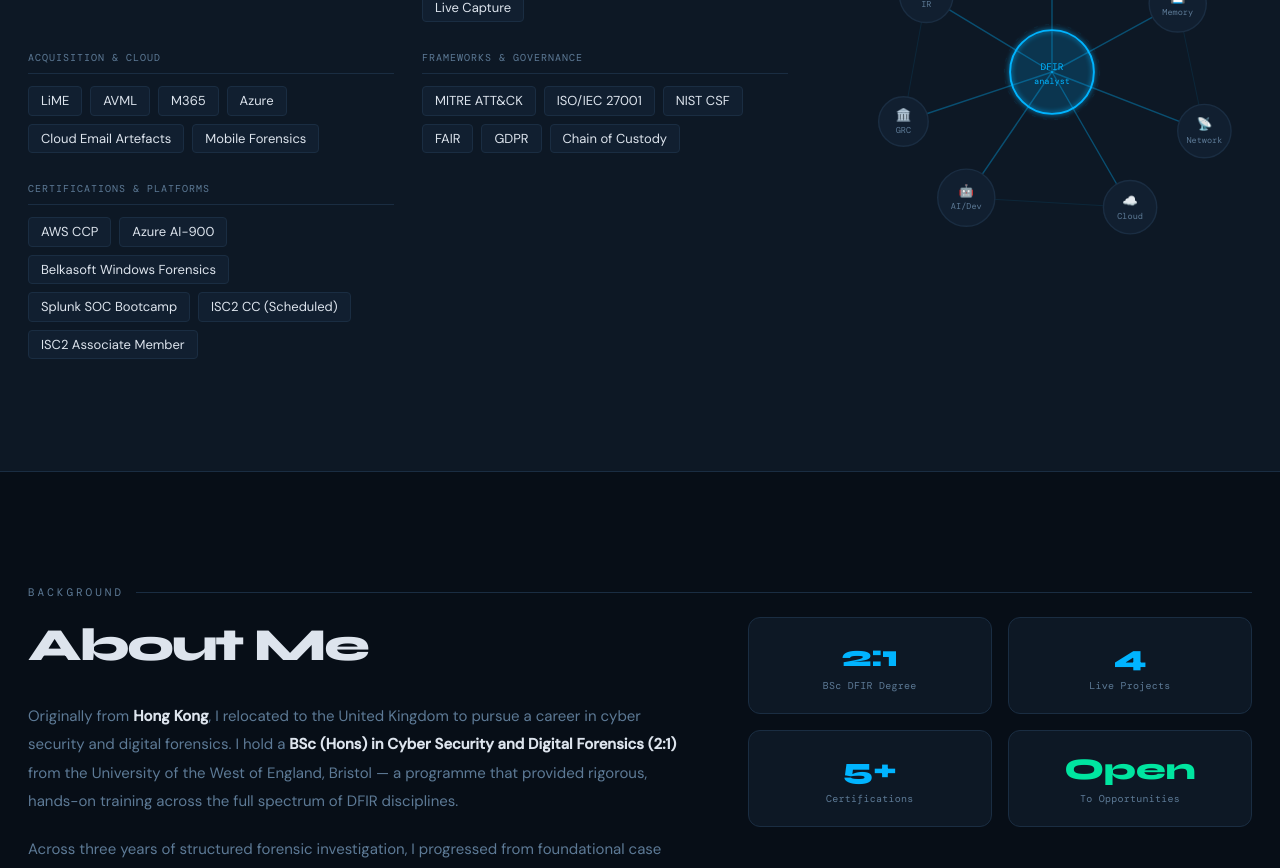
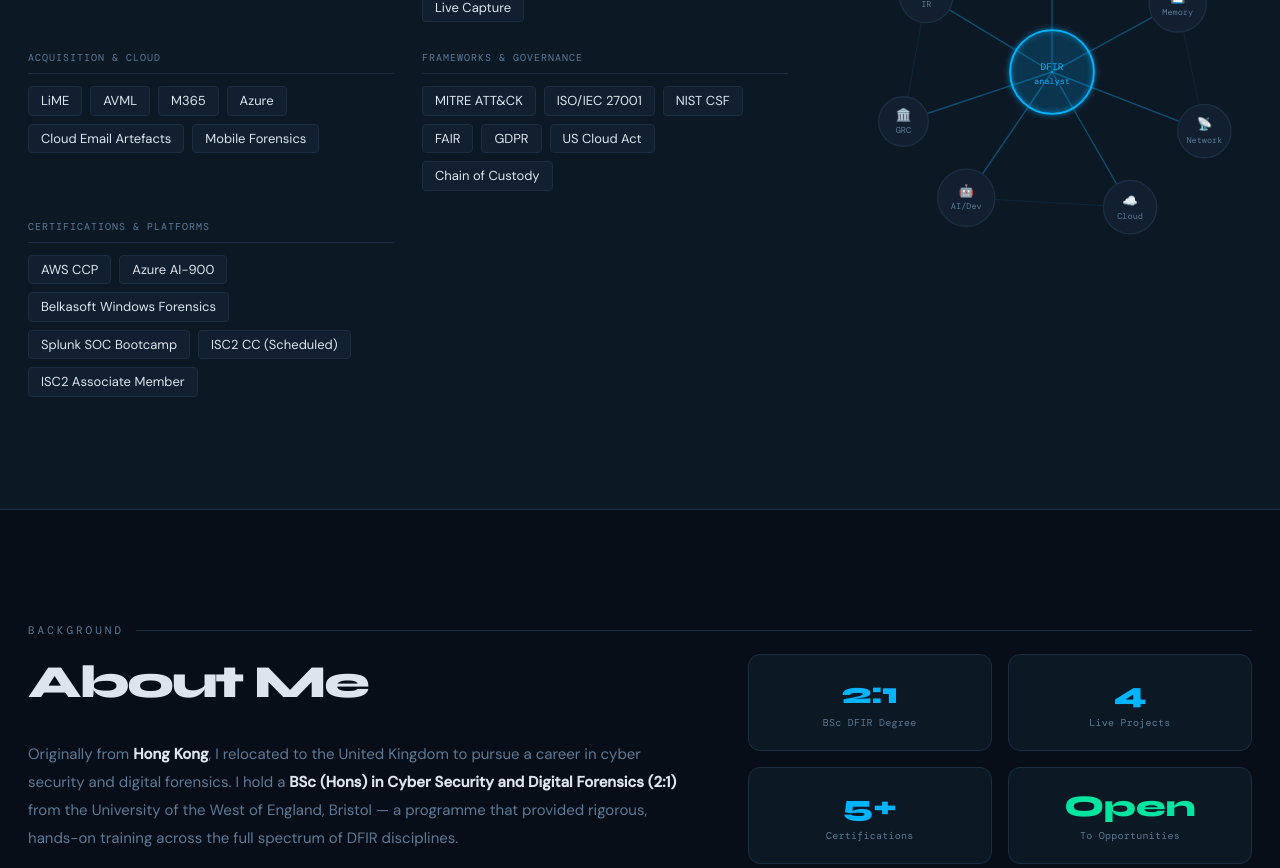
Before and after one commit to Redick2019/Redick2019.github.io, a React (Vite) app: page / in a window 1280 px wide. Shown: the part 3340-4208 px from the top of the page. Built offline with nearby package versions, Linux system fonts and the light colour scheme; a web font is replaced by a local one.

Commit message:
Update index.ts

```diff
--- a/src/data/index.ts
+++ b/src/data/index.ts
@@ -31,7 +31,7 @@
   },
   {
     title: "Frameworks & Governance",
-    pills: ["MITRE ATT&CK", "ISO/IEC 27001", "NIST CSF", "FAIR", "GDPR", "Chain of Custody"],
+    pills: ["MITRE ATT&CK", "ISO/IEC 27001", "NIST CSF", "FAIR", "GDPR", "US Cloud Act", "Chain of Custody"],
   },
   {
     title: "Certifications & Platforms",
```
